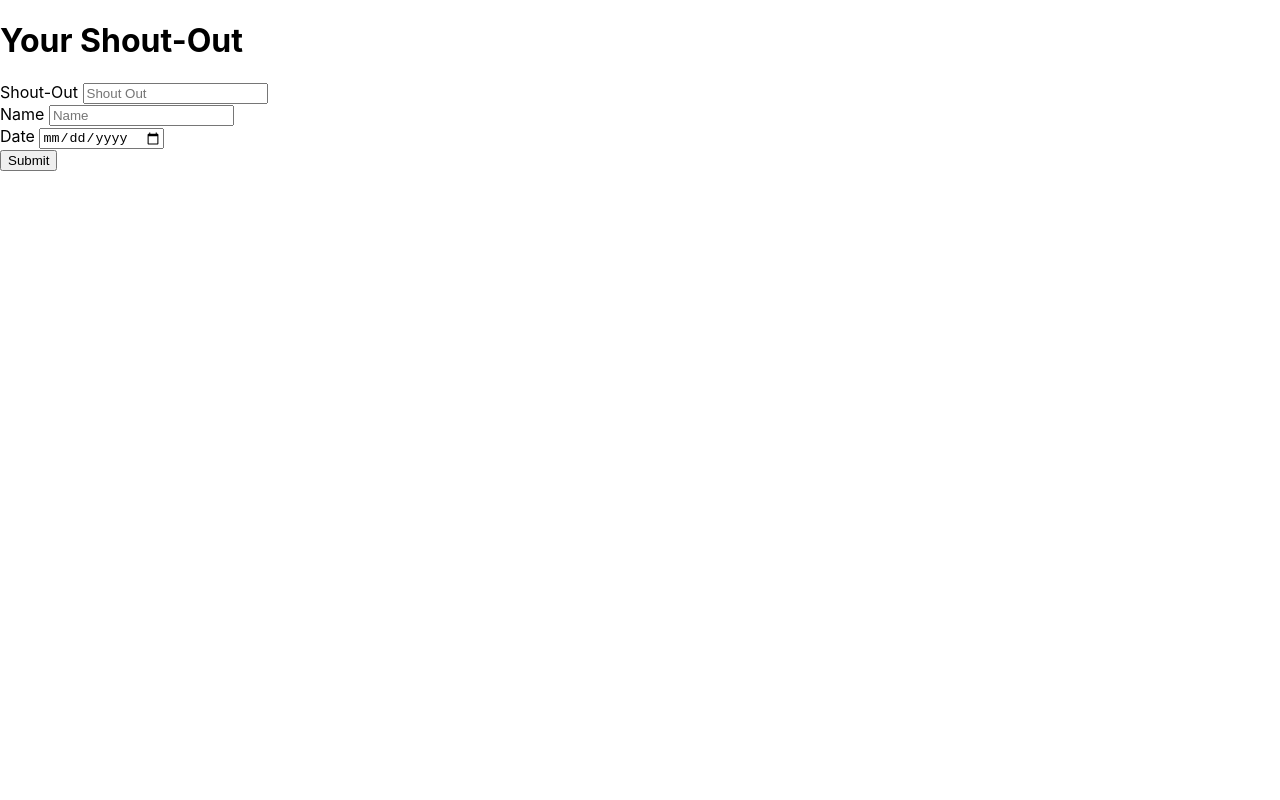
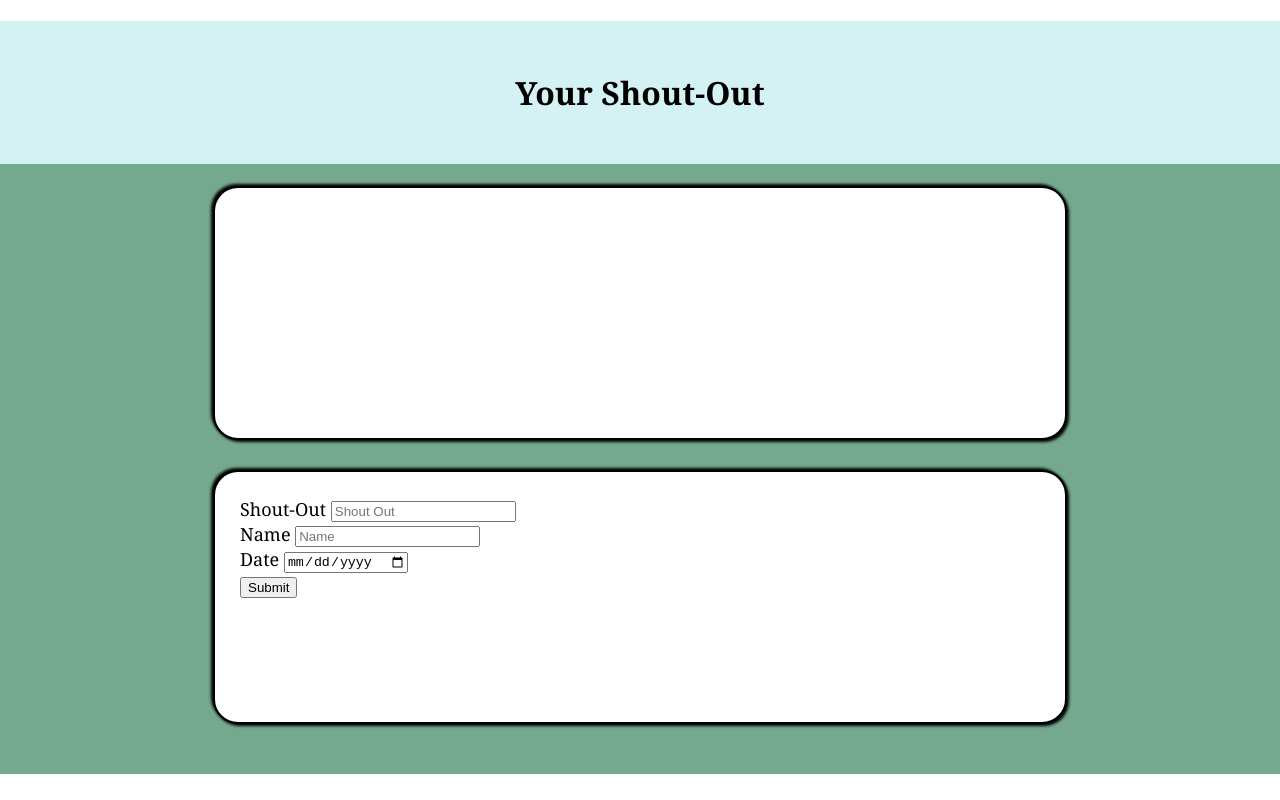
Before and after one commit to ZephaniahWillard2/React-Shout-Out, a React (Create React App) app in the folder react-shout-out/: page / in a window 1280 px wide. Built offline with nearby package versions, Linux system fonts and the light colour scheme.

Commit message:
added styles to feature-branch-one

```diff
--- a/react-shout-out/src/App.js
+++ b/react-shout-out/src/App.js
@@ -7,6 +7,7 @@ function App() {
   const [message, setMessage] = useState('');
   const [name, setName] = useState('');
   const [date, setDate] = useState('');
+
 
   const handleSubmit = (e) => {
     e.preventDefault();
@@ -21,26 +22,58 @@ function App() {
 
   };
 
-  const styleObject = '';
+
+
+  const appStyleObject = {
+    textAlign: 'center',
+    fontFamily: 'cambria',
+    backgroundColor: 'rgb(117, 169, 143)',
+    paddingBottom: '20px'
+  };
+
+
+  const headStyleObject = {
+    backgroundColor: '#D4F1F4',
+    padding: '50px'
+  };
+
+
+  const messageStyleObject = {
+    border: 'solid 2px black',
+    borderRadius: '25px',
+    width: '800px',
+    height: '200px',
+    margin: 'auto auto 30px auto',
+    padding: '25px',
+    fontSize: 'large',
+    textAlign: 'left',
+    backgroundColor: 'white',
+    boxShadow: '2px 2px 3px black, -2px -2px 3px black'
+
+  };
+
 
 
   return (
-    <div className="App">
-
-      <div className='Display-Message'>
-          <h1>Your Shout-Out</h1>
+    <div className="App" style={appStyleObject}>
+      <h1 style={headStyleObject}>Your Shout-Out</h1>
+      <div className='Display-Message' style={messageStyleObject}>
           {shoutOut.length > 0 &&
            shoutOut[0].message}
       </div>
 
-      <form onSubmit={handleSubmit} className='Form'>
+      <form onSubmit={handleSubmit}
+      className='Form'
+      style={messageStyleObject}>
+
         <div>
             <label htmlFor='your-message'>Shout-Out </label>
             <input id='your-message'
                 type='text'
                 value={message}
                 onChange={(e) => setMessage(e.target.value)}
-                placeholder='Shout Out'></input>
+                placeholder='Shout Out'>
+            </input>
         </div>
 
         <div>
```
